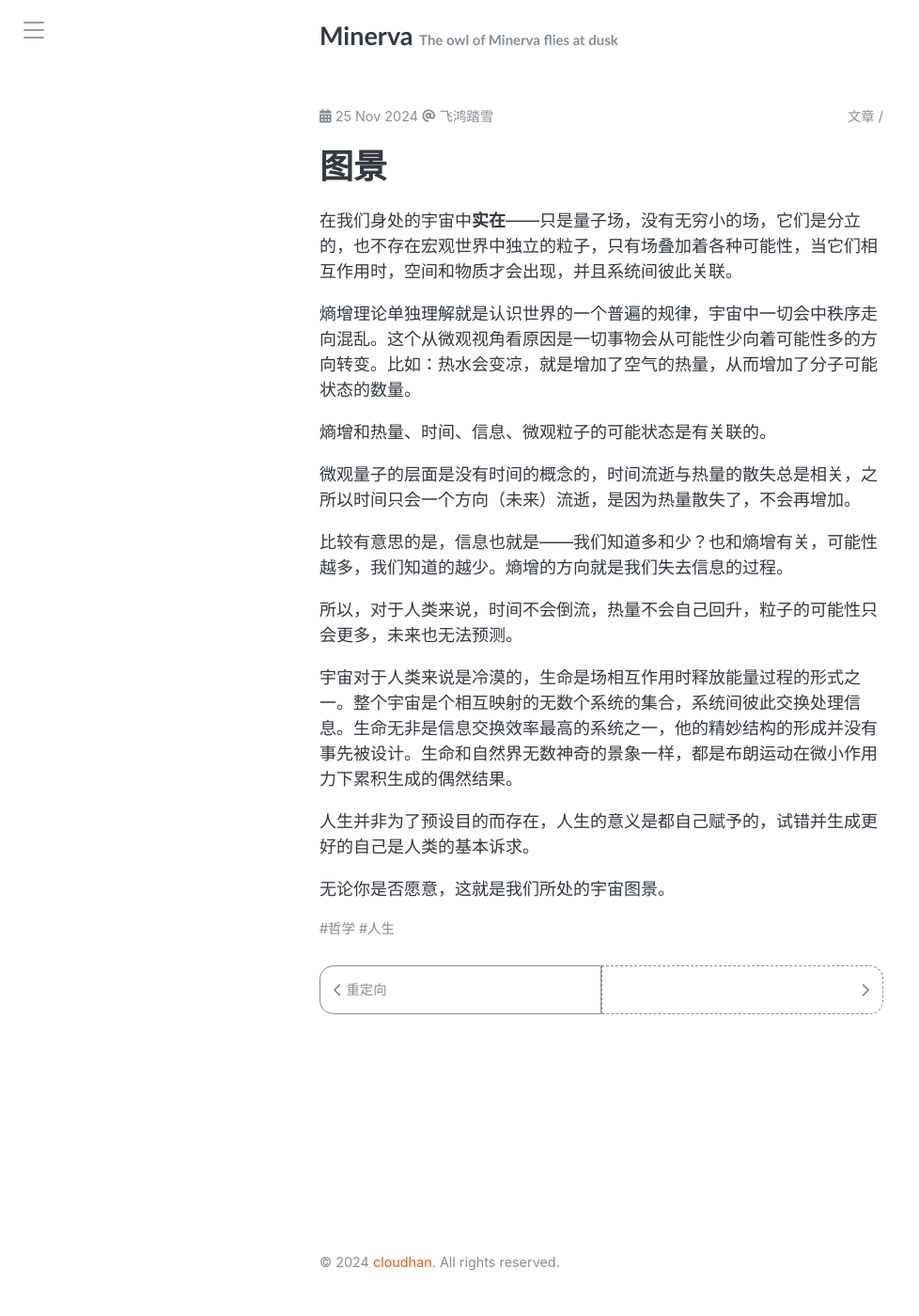
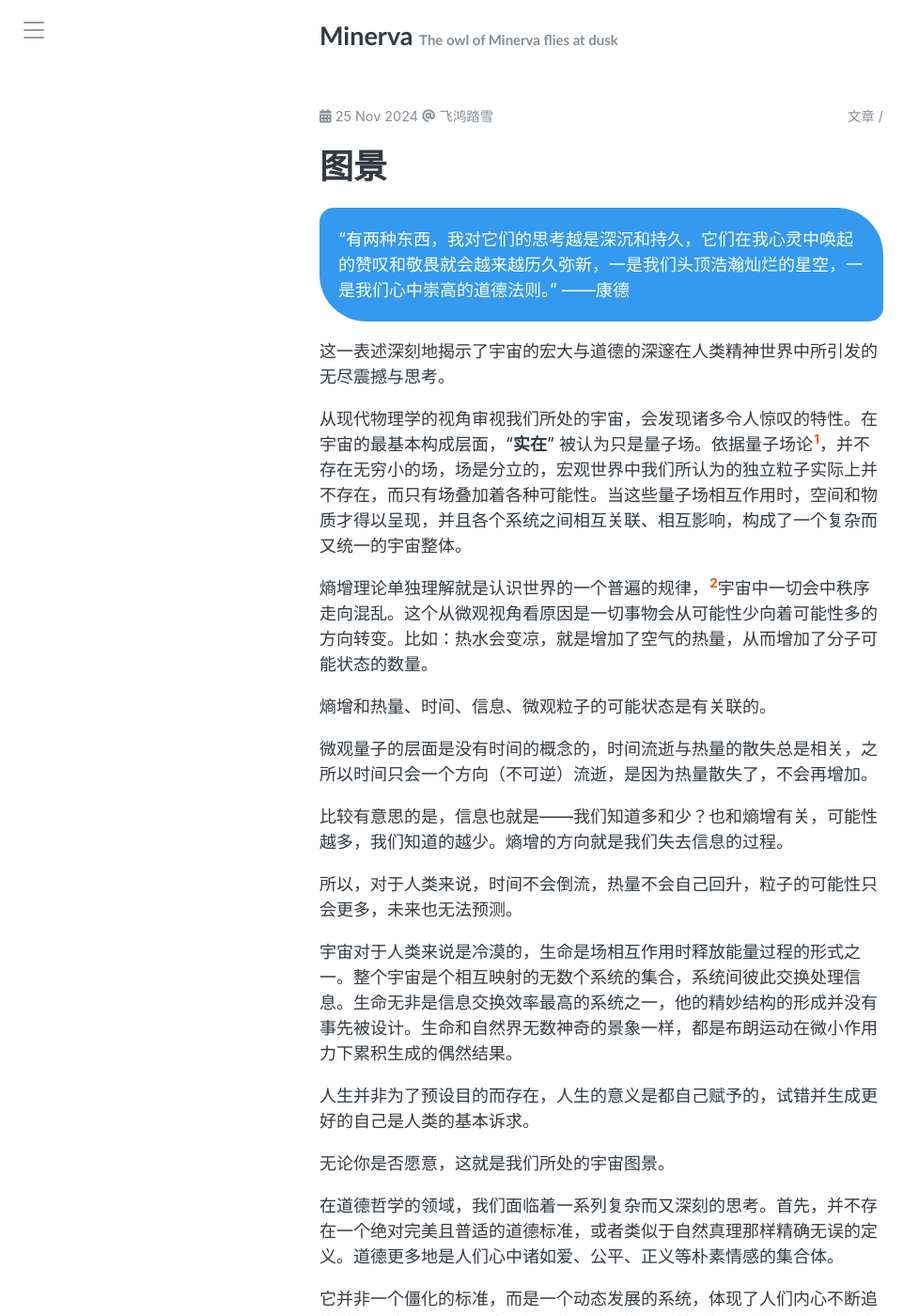
Before and after one commit to symphonyh/symphonyh.github.io, a Jekyll site: the page built from _posts/2024-11-25-tujing.md, in a window 1280 px wide and 1400 px high. Shown: the whole window at 94% size, without its empty margins (0-978 px from the left). Built offline with Jekyll 4.4.1, drawn with Linux system fonts in a browser that asks for light colours; comment, search, counter and statistics services are not loaded; some of the changed text lies outside the part shown.

Commit message:
Update 2024-11-25-tujing.md

```diff
--- a/_posts/2024-11-25-tujing.md
+++ b/_posts/2024-11-25-tujing.md
@@ -6,14 +6,25 @@ categories: [文章]
 tags: [哲学,人生]
 comments: true
 ---
+<p style="
+    color:white;
+    border-radius: 15px 50px;
+    background: var(--oc-blue-5);
+    padding: 20px;
 
-在我们身处的宇宙中**实在**——只是量子场，没有无穷小的场，它们是分立的，也不存在宏观世界中独立的粒子，只有场叠加着各种可能性，当它们相互作用时，空间和物质才会出现，并且系统间彼此关联。
+">
+“有两种东西，我对它们的思考越是深沉和持久，它们在我心灵中唤起的赞叹和敬畏就会越来越历久弥新，一是我们头顶浩瀚灿烂的星空，一是我们心中崇高的道德法则。” ——康德
+</p>
+这一表述深刻地揭示了宇宙的宏大与道德的深邃在人类精神世界中所引发的无尽震撼与思考。
 
-熵增理论单独理解就是认识世界的一个普遍的规律，宇宙中一切会中秩序走向混乱。这个从微观视角看原因是一切事物会从可能性少向着可能性多的方向转变。比如：热水会变凉，就是增加了空气的热量，从而增加了分子可能状态的数量。
+从现代物理学的视角审视我们所处的宇宙，会发现诸多令人惊叹的特性。在宇宙的最基本构成层面，“**实在**” 被认为只是量子场。依据量子场论[^fn1]，并不存在无穷小的场，场是分立的，宏观世界中我们所认为的独立粒子实际上并不存在，而只有场叠加着各种可能性。当这些量子场相互作用时，空间和物质才得以呈现，并且各个系统之间相互关联、相互影响，构成了一个复杂而又统一的宇宙整体。
+
+
+熵增理论单独理解就是认识世界的一个普遍的规律，[^fn2]宇宙中一切会中秩序走向混乱。这个从微观视角看原因是一切事物会从可能性少向着可能性多的方向转变。比如：热水会变凉，就是增加了空气的热量，从而增加了分子可能状态的数量。
 
 熵增和热量、时间、信息、微观粒子的可能状态是有关联的。
 
-微观量子的层面是没有时间的概念的，时间流逝与热量的散失总是相关，之所以时间只会一个方向（未来）流逝，是因为热量散失了，不会再增加。
+微观量子的层面是没有时间的概念的，时间流逝与热量的散失总是相关，之所以时间只会一个方向（不可逆）流逝，是因为热量散失了，不会再增加。
 
 比较有意思的是，信息也就是——我们知道多和少？也和熵增有关，可能性越多，我们知道的越少。熵增的方向就是我们失去信息的过程。
 
@@ -24,3 +35,21 @@ comments: true
 人生并非为了预设目的而存在，人生的意义是都自己赋予的，试错并生成更好的自己是人类的基本诉求。
 
 无论你是否愿意，这就是我们所处的宇宙图景。
+
+在道德哲学的领域，我们面临着一系列复杂而又深刻的思考。首先，并不存在一个绝对完美且普适的道德标准，或者类似于自然真理那样精确无误的定义。道德更多地是人们心中诸如爱、公平、正义等朴素情感的集合体。
+
+它并非一个僵化的标准，而是一个动态发展的系统，体现了人们内心不断追求向好的冲动。我们日常所提及的道德，实际上就是构建道德系统的过程本身。
+
+道德需要每个人依据自己的理解去践行，并在人际交往中相互作用。这一过程类似于微观世界中的布朗运动，众多微小的社会力量相互交织，促使个体的道德行为形成特定的人群模式，这些模式可能表现为民主社会、权威社会等不同的社会形态，或者孕育出全新的社会形式。
+
+道德不是效用，它无法进行定量的精确评价。以著名的电车难题为例，[^fn3]其核心并非引导人们去计算某种功利性的效用，因为最终的行为结果完全取决于当时的那个人是什么人——那个道德或不道德个人的行为选择。
+
+道德建构性是随着人类社会的不断发展与试错，人们对道德的认识会逐步深化与提升，并且在社会互动中逐渐形成一种被普遍认同的道德模式。从这个意义上说，现代社会的发展就在于人们赋予了自身建构道德体系的意义。
+
+现代科学与哲学的研究成果促使我们不断重新审视这些根本性的问题，在探索宇宙奥秘与追寻人生意义的道路上持续前行，努力在这个看似 “冷漠” 的宇宙中构建起富有意义与道德的生命体系——我们依旧沿着康德的思考前行。
+
+*注释：*
+
+[^fn1]:由众多物理学家在 20 世纪逐步发展完善。
+[^fn2]:熵增理论最初由克劳修斯在 19 世纪提出，其核心观点为宇宙中的一切会从秩序走向混乱。
+[^fn3]:汤姆森，伦理学中的电车难题， 1976。
```
